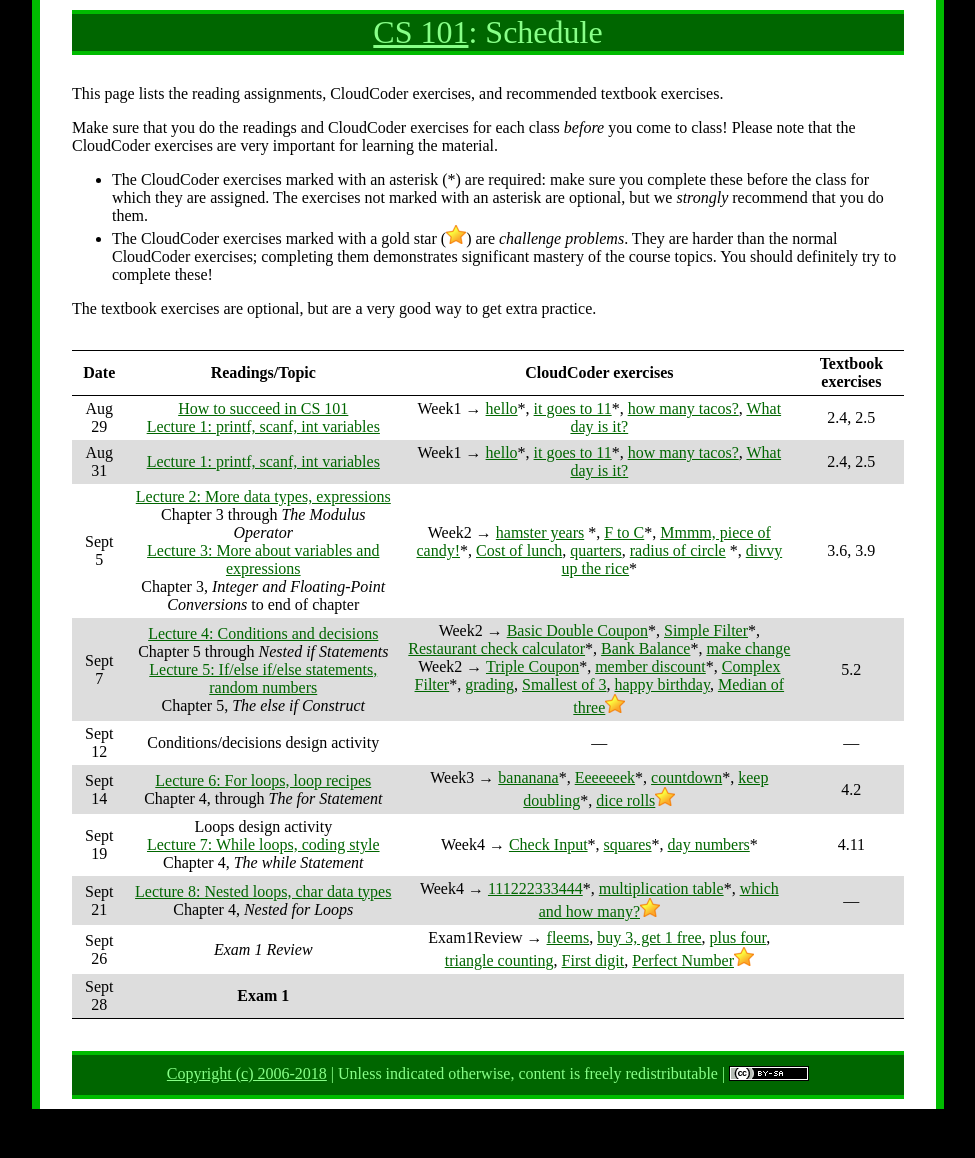
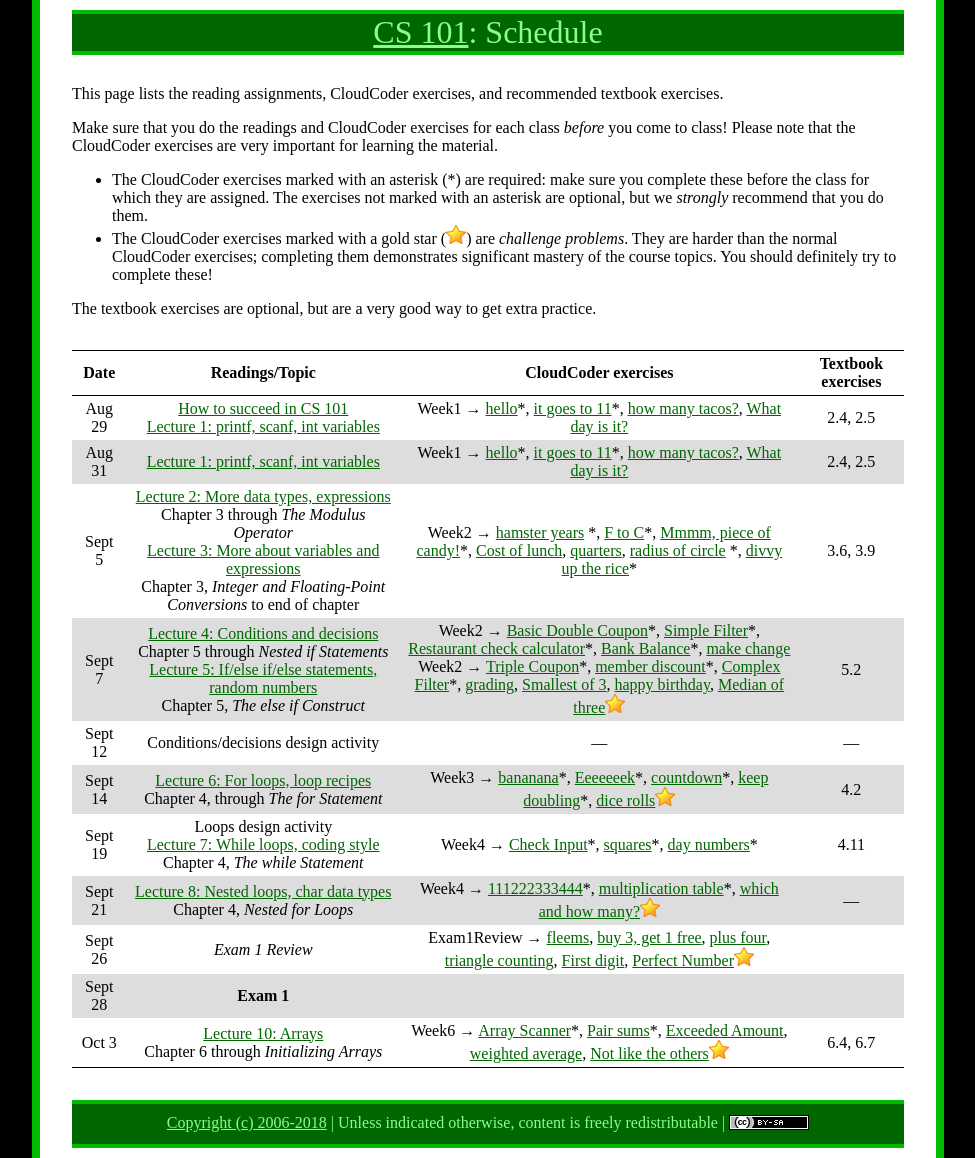
Before and after one commit to ycpcs/cs101-fall2018, a Jekyll site: the page built from schedule.md, in a window 1280 px wide. Shown: the whole page, without its empty margins (152-1127 px from the left). Built offline with Jekyll 4.4.1, drawn with Linux system fonts in a browser that asks for light colours; before the commit the page ends 1109 px from its top, so only the background shows below that.

Commit message:
add array lecture
add array lecture

```diff
--- a/schedule.md
+++ b/schedule.md
@@ -24,6 +24,7 @@ Sept 19 | <span class="activity">Loops design activity</span> <br /> [Lecture 7:
 Sept 21 | [Lecture 8: Nested loops, char data types](lectures/lecture08.html)<br>Chapter 4, *Nested for Loops* | Week4 &rarr; [111222333444](https://cs.ycp.edu/cloudcoder/#exercise?c=18,p=910)\*, [multiplication table](https://cs.ycp.edu/cloudcoder/#exercise?c=18,p=949)\*, [which and how many?](https://cs.ycp.edu/cloudcoder/#exercise?c=18,p=911)![gold star](img/goldstar-tiny.png) | &mdash;
 Sept 26 | *Exam 1 Review* | Exam1Review &rarr; [fleems](https://cs.ycp.edu/cloudcoder/#exercise?c=18,p=945), [buy 3, get 1 free](https://cs.ycp.edu/cloudcoder/#exercise?c=18,p=950), [plus four](https://cs.ycp.edu/cloudcoder/#exercise?c=17,p=972), [triangle counting](https://cs.ycp.edu/cloudcoder/#exercise?c=17,p=973), [First digit](https://cs.ycp.edu/cloudcoder/#exercise?c=17,p=962), [Perfect Number](https://cs.ycp.edu/cloudcoder/#exercise?c=17,p=957)![gold star](img/goldstar-tiny.png)
 Sept 28 | **Exam 1** |
+Oct 3   | [Lecture 10: Arrays](lectures/lecture10.html)<br>Chapter 6 through *Initializing Arrays* | Week6 &rarr; [Array Scanner](https://cs.ycp.edu/cloudcoder/#exercise?c=18,p=912)\*, [Pair sums](https://cs.ycp.edu/cloudcoder/#exercise?c=18,p=913)\*, [Exceeded Amount](https://cs.ycp.edu/cloudcoder/#exercise?c=18,p=914), [weighted average](https://cs.ycp.edu/cloudcoder/#exercise?c=18,p=966), [Not like the others](https://cs.ycp.edu/cloudcoder/#exercise?c=18,p=915)![gold star](img/goldstar-tiny.png) | 6.4, 6.7
 
 
 <!--
```
Also changed, not shown: labs/index.md (+1 -0 lines).
